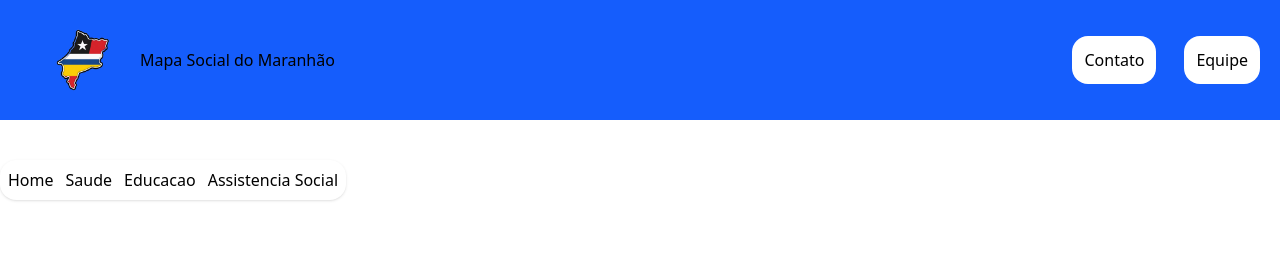
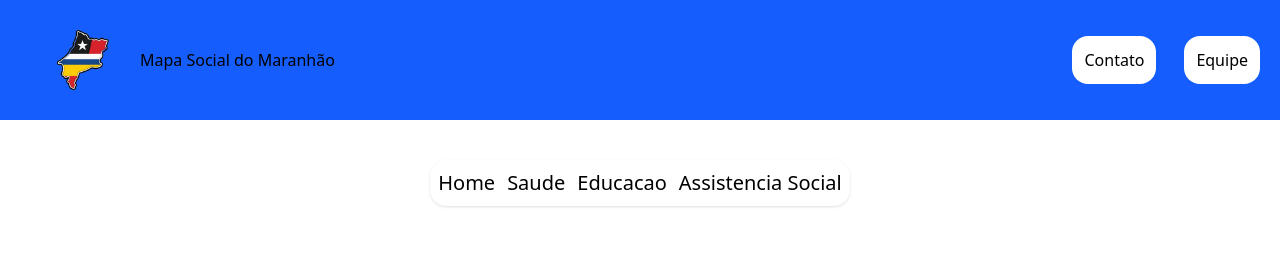
Before and after one commit to GRUPO-NARA/mapa-social-do-maranhao, a Next.js app in the folder frontend/: page / in a window 1280 px wide. Shown: the top 256 px of the page. Built offline with nearby package versions, Linux system fonts and the light colour scheme; no server answers.

Commit message:
fix: correção no posicionamento da div

```diff
--- a/frontend/components/SeletorIndicadores.tsx
+++ b/frontend/components/SeletorIndicadores.tsx
@@ -1,9 +1,10 @@
 import Link from "next/link"
-export default function SeletorIndicador(){
+export default function SeletorIndicador() {
     return (
+        <div className="flex justify-center items-center">
             <div className="flex justify-center w-fit shadow-sm rounded-2xl bg-white">
                 <ul className="">
-                <li className="flex gap-3 rounded-[10px] p-2 " >
+                    <li className="flex gap-3 rounded-[10px] p-2 text-[20px]" >
                         <Link href="/">Home</Link>
                         <a href="">Saude</a>
                         <Link href="/educacao">Educacao</Link>
@@ -11,5 +12,6 @@ export default function SeletorIndicador(){
                     </li>
                 </ul>
             </div>
+        </div>
     )
 }
```
Lines whose indentation alone changed are shown as unchanged.
